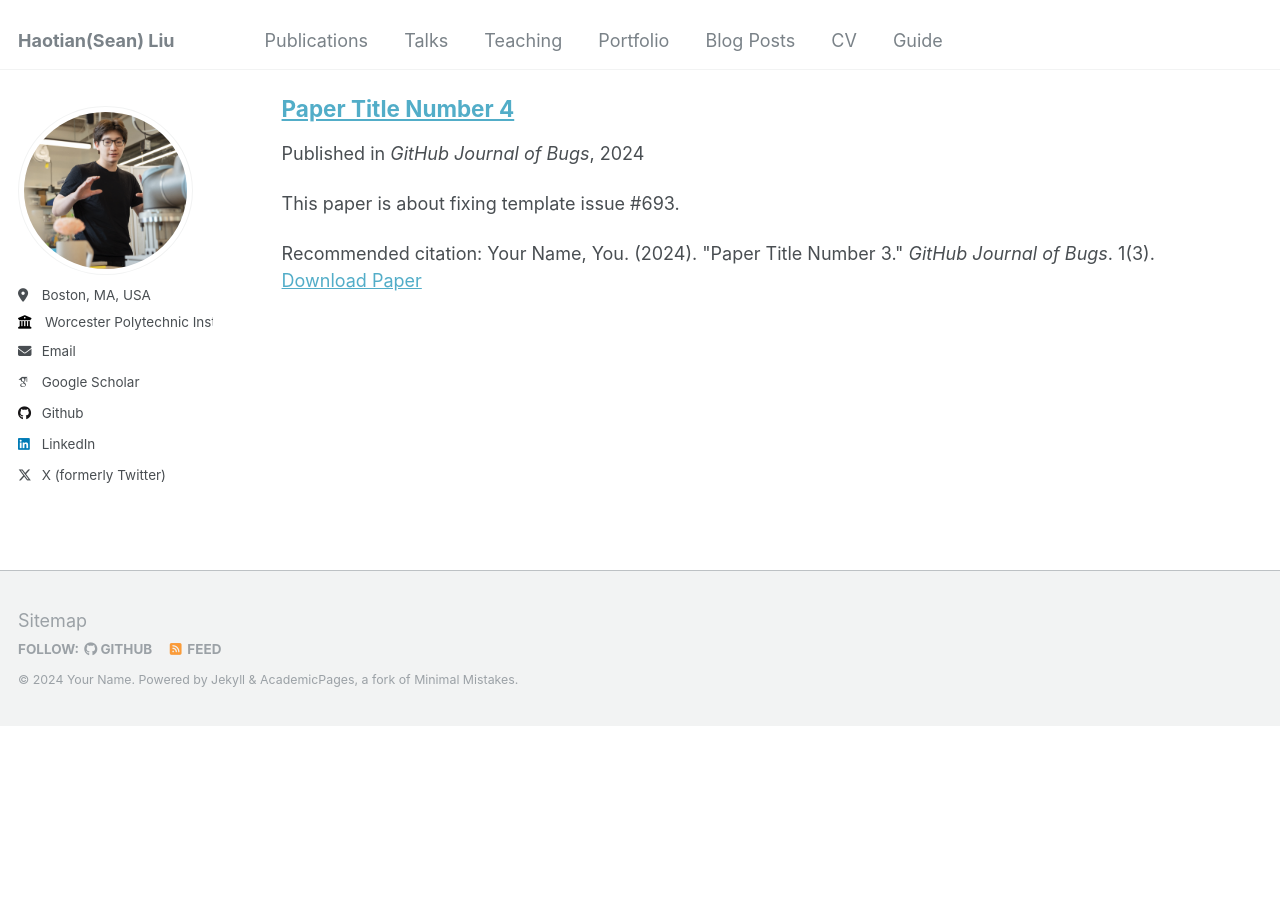
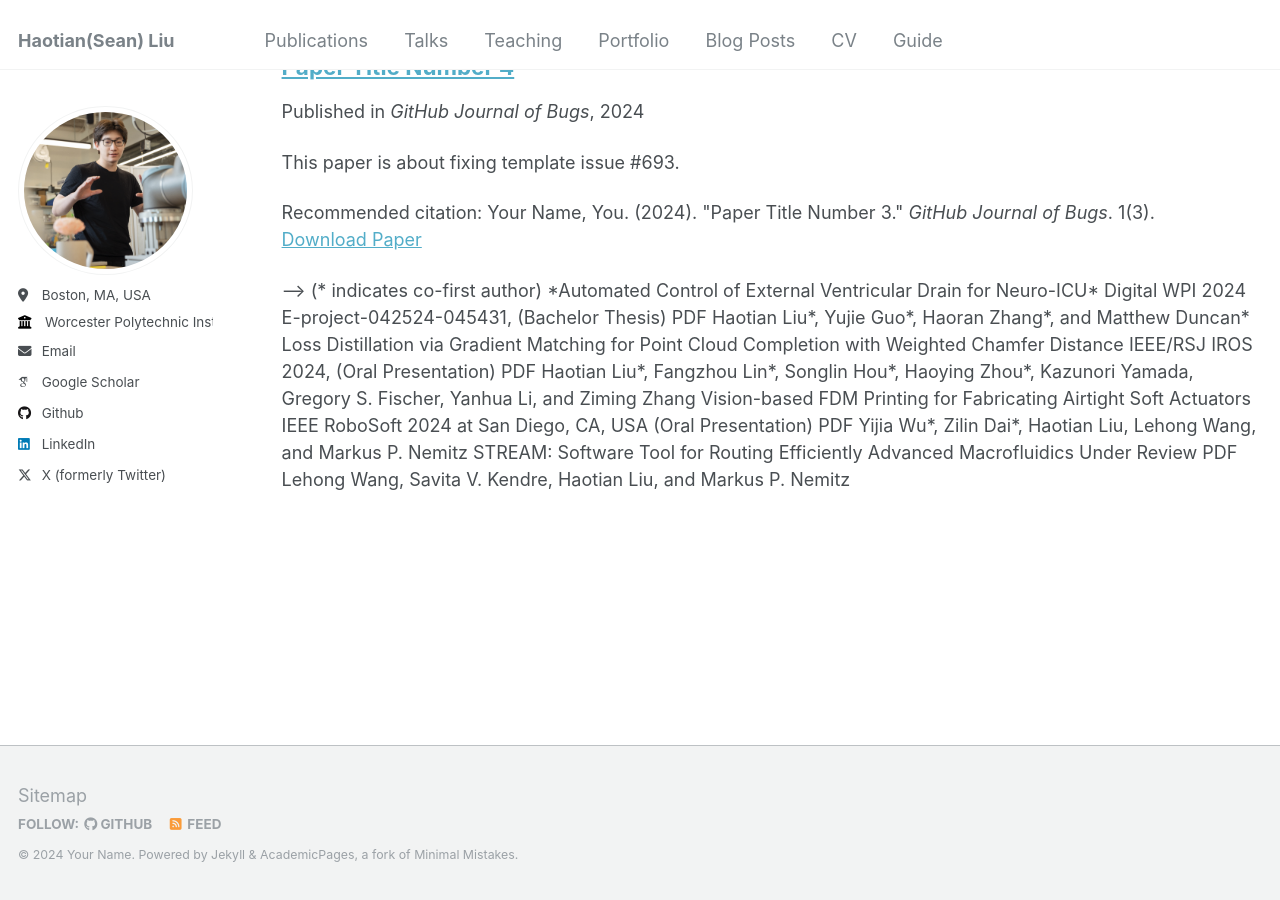
Before and after one commit to seanliu7081/seanliu7081.github.io, a Jekyll site: the page built from _pages/publications.html, in a window 1280 px wide and 900 px high, scrolled down 1042 px. Built offline with Jekyll 4.4.1, drawn with Linux system fonts in a browser that asks for light colours; some web fonts are replaced; before the commit the page ends 1767 px from its top, so only the background shows below that; some of the changed text lies outside the part shown.

Commit message:
Update publications.html

```diff
--- a/_pages/publications.html
+++ b/_pages/publications.html
@@ -5,7 +5,7 @@
 author_profile: true
 ---
 
-{% if site.author.googlescholar %}
+<!-- {% if site.author.googlescholar %}
   <div class="wordwrap">You can also find my articles on <a href="{{site.author.googlescholar}}">my Google Scholar profile</a>.</div>
 {% endif %}
 
@@ -30,4 +30,15 @@
   {% for post in site.publications reversed %}
     {% include archive-single.html %}
   {% endfor %}
-{% endif %}
+{% endif %} -->
+
+
+(* indicates co-first author)
+
+*Automated Control of External Ventricular Drain for Neuro-ICU* Digital WPI 2024 E-project-042524-045431, (Bachelor Thesis) PDF Haotian Liu*, Yujie Guo*, Haoran Zhang*, and Matthew Duncan*
+
+Loss Distillation via Gradient Matching for Point Cloud Completion with Weighted Chamfer Distance IEEE/RSJ IROS 2024, (Oral Presentation) PDF Haotian Liu*, Fangzhou Lin*, Songlin Hou*, Haoying Zhou*, Kazunori Yamada, Gregory S. Fischer, Yanhua Li, and Ziming Zhang
+
+Vision-based FDM Printing for Fabricating Airtight Soft Actuators IEEE RoboSoft 2024 at San Diego, CA, USA (Oral Presentation) PDF Yijia Wu*, Zilin Dai*, Haotian Liu, Lehong Wang, and Markus P. Nemitz
+
+STREAM: Software Tool for Routing Efficiently Advanced Macrofluidics Under Review PDF Lehong Wang, Savita V. Kendre, Haotian Liu, and Markus P. Nemitz
```
